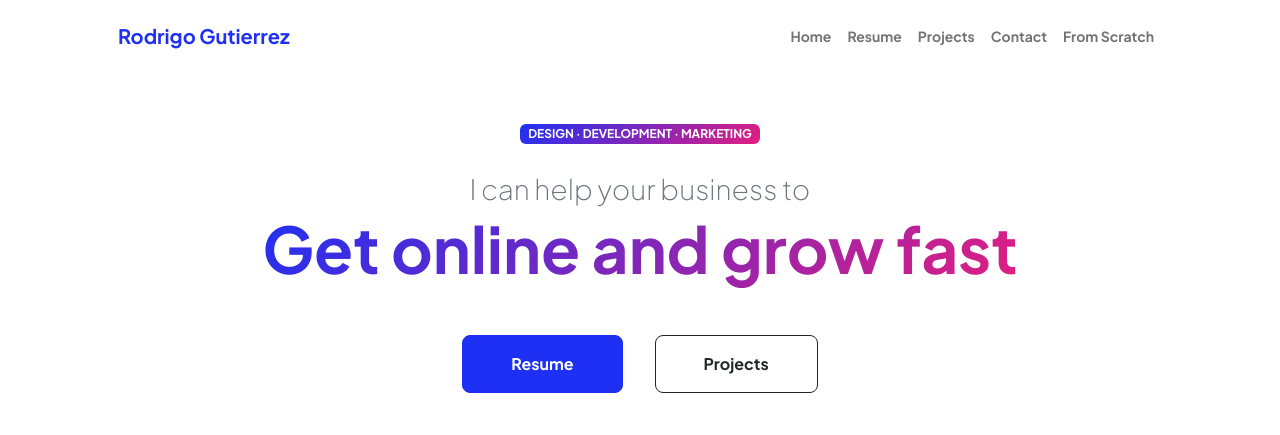
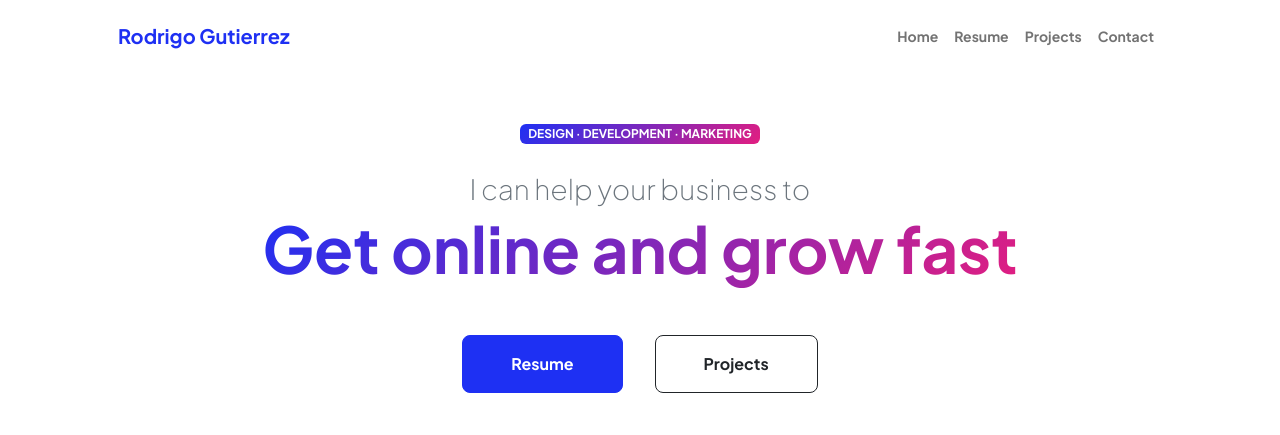
Before and after one commit to ragh2/WebFinal3, a plain HTML site: page index.html in a window 1280 px wide. Shown: the top 435 px of the page. Drawn offline with nearby package versions, Linux system fonts and the light colour scheme.

Commit message:
Update index.html

```diff
--- a/index.html
+++ b/index.html
@@ -30,7 +30,6 @@
                             <li class="nav-item"><a class="nav-link" href="resume.html">Resume</a></li>
                             <li class="nav-item"><a class="nav-link" href="projects.html">Projects</a></li>
                             <li class="nav-item"><a class="nav-link" href="contact.html">Contact</a></li>
-                            <li class="nav-item"><a class="nav-link" href="FromScratch.html">From Scratch</a></li>
                         </ul>
                     </div>
                 </div>
```
